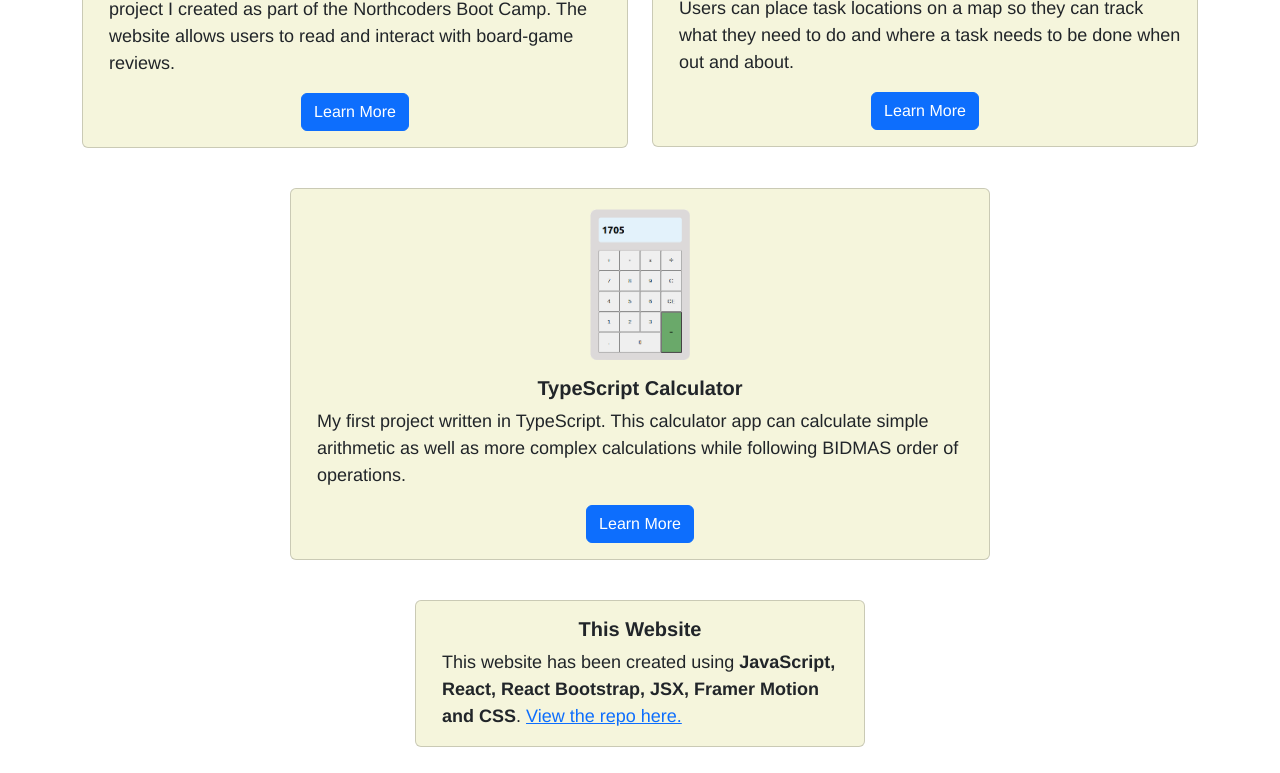
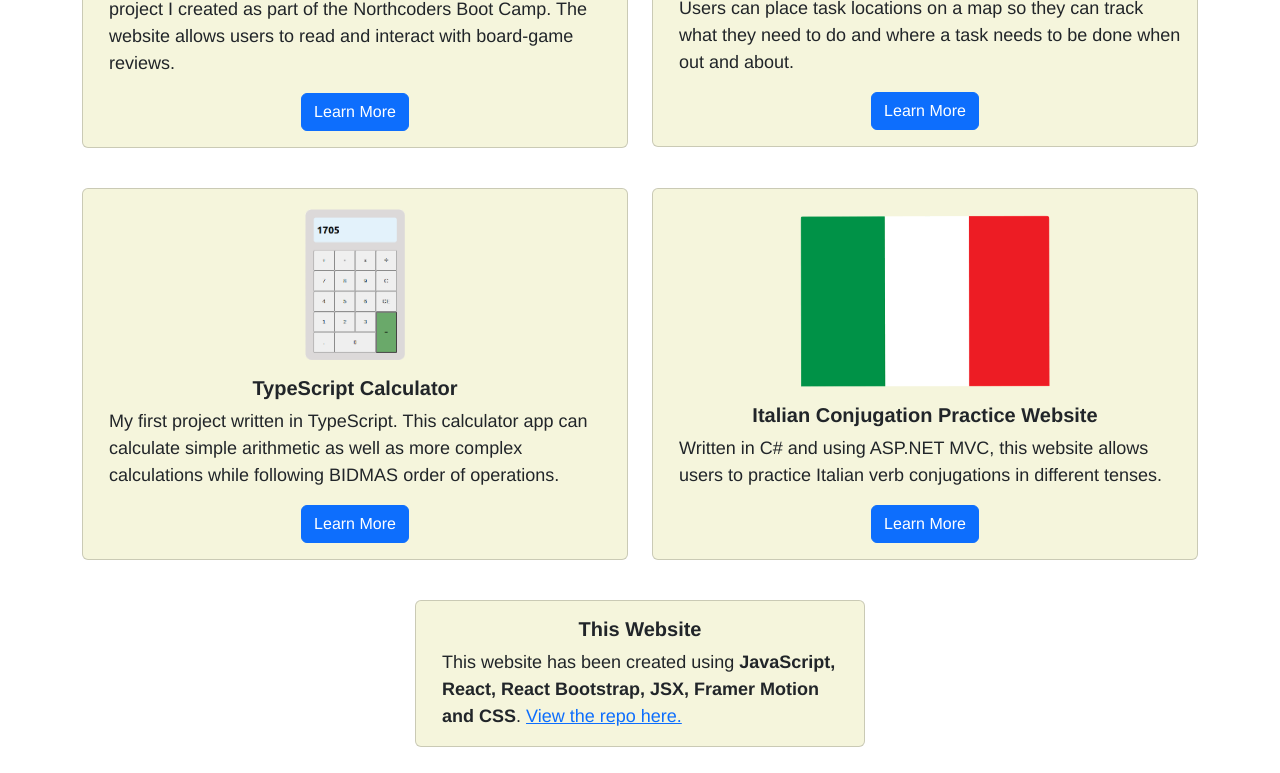
Before and after one commit to RoKen1000/portfolio-website, a React (Create React App) app: page /portfolio in a window 1280 px wide. Shown: the part 432-1205 px from the top of the page. Built offline with nearby package versions, Linux system fonts and the light colour scheme.

Commit message:
Add in card for Italian Conjugation Website in portolio page. Add Italian flag png to project. Edit CSS to accomodate new card on page.

```diff
--- a/src/components/Portfolio.jsx
+++ b/src/components/Portfolio.jsx
@@ -10,6 +10,7 @@ import { useNavigate, useLocation } from "react-router-dom"
 import { motion } from "framer-motion"
 import { useEffect } from "react"
 import calc from "../images/calc.png"
+import flag from "../images/italian-flag.png"
 
 export const Portfolio = () => {
 
@@ -55,7 +56,7 @@ export const Portfolio = () => {
                             </Card>
                         </Col>
                     </Row>
-                    <Row>
+                    <Row xs={1} sm={1} md={1} lg={2}>
                         <Col>
                             <Card className="portfolio-cards" id="second-row-card">
                                 <Card.Img variant="top" src={calc} id="calc"/>
@@ -65,6 +66,18 @@ export const Portfolio = () => {
                                         My first project written in TypeScript. This calculator app can calculate simple arithmetic as well as more complex calculations while following BIDMAS order of operations.
                                     </Card.Text>
                                     <Button className="portfolio-card-buttons" type="button" onClick={() => navigate("/portfolio/typescript-calculator")} variant="primary">Learn More</Button>
+                                </Card.Body>
+                            </Card>
+                        </Col>
+                        <Col>
+                            <Card className="portfolio-cards">
+                                <Card.Img variant="top" src={flag} id="italian-flag"/>
+                                <Card.Body>
+                                    <Card.Title><strong>Italian Conjugation Practice Website</strong></Card.Title>
+                                    <Card.Text>
+                                        Written in C# and using ASP.NET MVC, this website allows users to practice Italian verb conjugations in different tenses.
+                                    </Card.Text>
+                                    <Button className="portfolio-card-buttons" type="button" onClick={() => navigate("/portfolio/conjugation-website")} variant="primary">Learn More</Button>
                                 </Card.Body>
                             </Card>
                         </Col>
--- a/src/styles/Portfolio.css
+++ b/src/styles/Portfolio.css
@@ -22,6 +22,12 @@
 #calc{
     width: 100px;
     height: 151px;
+    margin: auto;
+    margin-top: 20px;
+}
+
+#italian-flag{
+    width: 200px;
     margin: auto;
     margin-top: 20px;
 }
@@ -58,9 +64,6 @@
     .portfolio-cards{
         width: auto;
     }
-    #second-row-card{
-        width: 700px;
-    }
     .portfolio-card-buttons{
         position: relative;
         left: 0;
@@ -70,6 +73,10 @@
         margin: auto;
         width: 450px;
     }
+    #italian-flag{
+        margin-top: 26px;
+        width: 250px;
+    }
 }
 
 @media screen and (min-width: 1400px){
```
Also changed, not shown: src/images/italian-flag.png (added).
